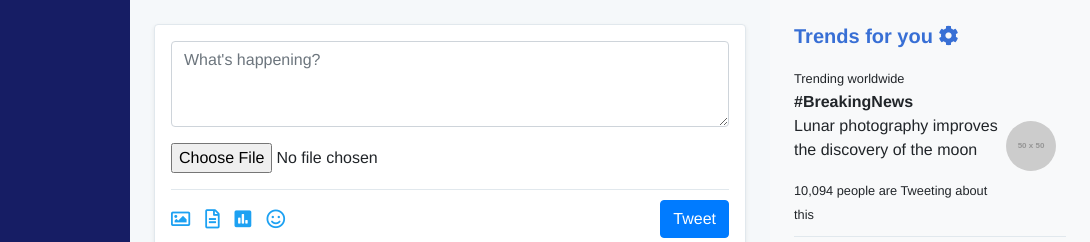
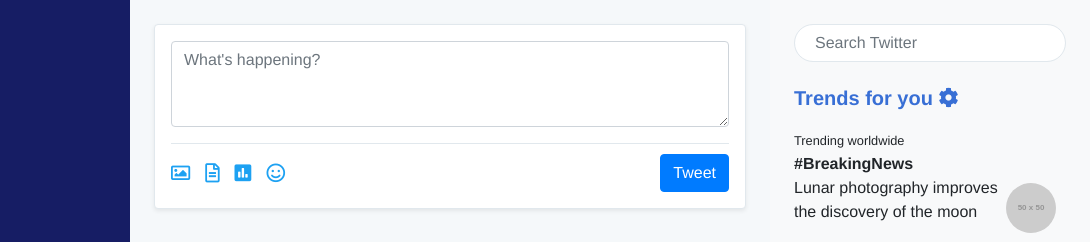
Before and after one commit to DeweyAdkins/CheapTwitter, a plain HTML site: page index.html in a window 1280 px wide. Shown: the top 242 px of the page, 190-1280 px from the left. Drawn offline with nearby package versions, Linux system fonts and the light colour scheme; placeholder pictures from the web are drawn by us.

Commit message:
faketwitter4

```diff
--- a/index.html
+++ b/index.html
@@ -32,9 +32,6 @@
                         <div class="form-group">
                             <textarea id="content" class="form-control" rows="3" placeholder="What's happening?" required></textarea>
                         </div>
-                        <div class="form-group">
-                            <input type="file" id="imageUpload" class="form-control-file">
-                        </div>
                         <div class="tweet-options d-flex align-items-center">
                             <i class="far fa-image"></i>
                             <i class="far fa-file-alt"></i>
@@ -47,6 +44,9 @@
                 <div class="posts" id="posts"></div>
             </div>
             <div class="col-md-3 profile-sidebar bg-light p-4">
+                <div class="search-bar mb-4">
+                    <input type="text" class="form-control" placeholder="Search Twitter">
+                </div>
                 <h5 class="font-weight-bold">Trends for you <i class="fas fa-cog"></i></h5>
                 <ul class="list-group list-group-flush trends-list">
                     <li class="list-group-item">
--- a/styles.css
+++ b/styles.css
@@ -184,6 +184,16 @@
     margin-left: auto;
 }
 
+.search-bar {
+    position: relative;
+}
+
+.search-bar input {
+    border-radius: 30px;
+    padding: 10px 20px;
+    border: 1px solid #e1e8ed;
+}
+
 h5 {
     color: #386FD5;
 }
@@ -207,10 +217,3 @@
     background-color: #386FD5;
     border-color: #386FD5;
 }
-
-.post .post-content img {
-    width: 100%;
-    height: auto;
-    border-radius: 10px;
-    margin-top: 10px;
-}
```
